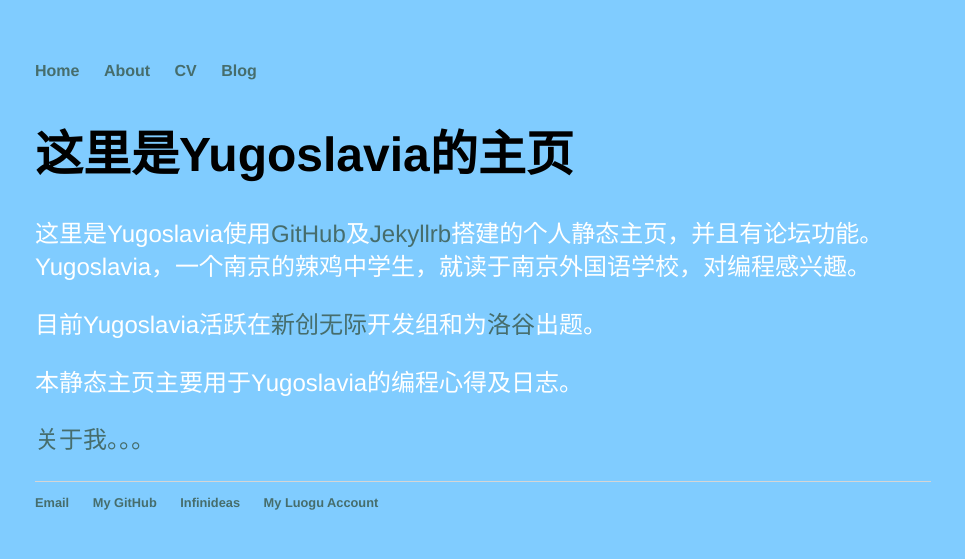
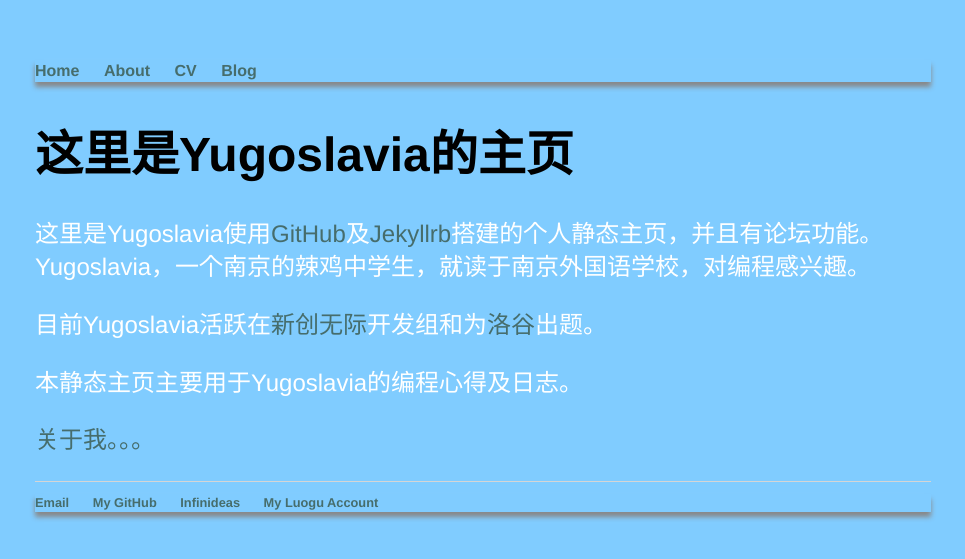
Before and after one commit to Yugoslavia36/yugoslavia36.github.io, a Jekyll site: the page built from index.html, in a window 1280 px wide. Shown: the top 559 px of the page, without its empty margins (157-1122 px from the left). Built offline with Jekyll 4.4.1, drawn with Linux system fonts in a browser that asks for light colours.

Commit message:
Update main.css

```diff
--- a/css/main.css
+++ b/css/main.css
@@ -14,7 +14,7 @@ h2 { font-size: 2.7em; }
 h3 { font-size: 2.3em; }
 h4 { font-size: 1.9em; }
 
-nav ul, footer ul { font-size: 1em; font-family: 'Helvetica', 'Arial', 'Sans-Serif','Microsoft YaHei UI'; padding: 0px; list-style: none; font-weight: bold; }
+nav ul, footer ul { font-size: 1em; font-family: 'Helvetica', 'Arial', 'Sans-Serif','Microsoft YaHei UI'; padding: 0px; list-style: none; font-weight: bold; box-shadow: 0px 5px 5px #888888;}
 nav ul li, footer ul li { display: inline; margin-right: 20px; }
 
 footer { border-top: 1px solid #d5d5d5; font-size: .8em; }
```
